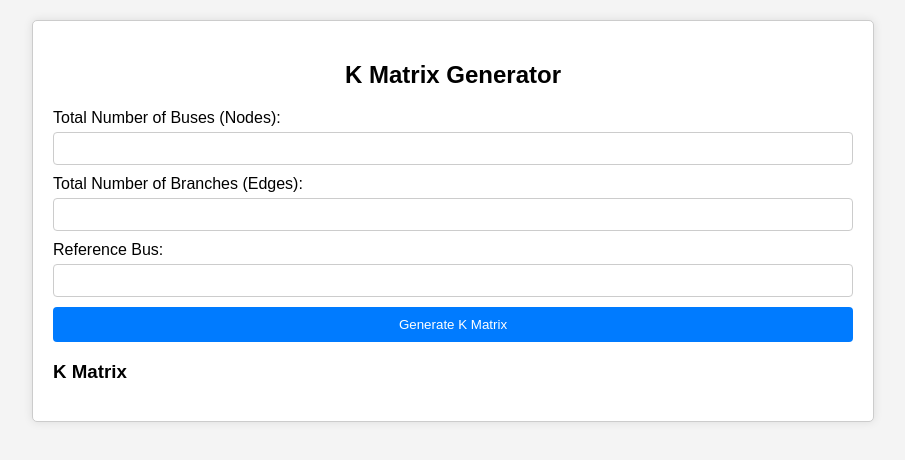
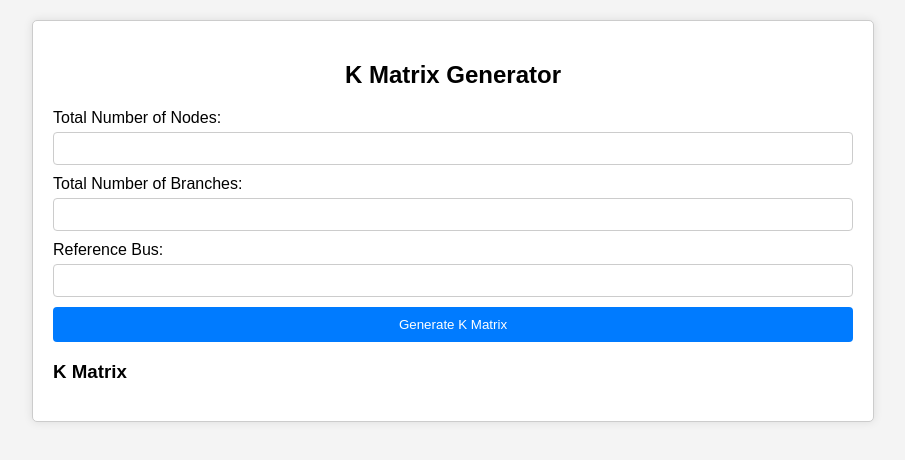
Before and after one commit to suryasai32/K_Matrix, a plain HTML site: page index.html in a window 1280 px wide. Shown: the whole page, without its empty margins (187-1092 px from the left). Drawn offline with Linux system fonts and the light colour scheme.

Commit message:
Update index.html

```diff
--- a/index.html
+++ b/index.html
@@ -66,9 +66,9 @@
 <body>
 <div class="container">
     <h2>K Matrix Generator</h2>
-    <label for="numBuses">Total Number of Buses (Nodes):</label>
+    <label for="numBuses">Total Number of Nodes:</label>
     <input type="number" id="numBuses" min="1" required>
-    <label for="numBranches">Total Number of Branches (Edges):</label>
+    <label for="numBranches">Total Number of Branches:</label>
     <input type="number" id="numBranches" min="1" required>
     <label for="referenceBus">Reference Bus:</label>
     <input type="number" id="referenceBus" min="1" required>
```
